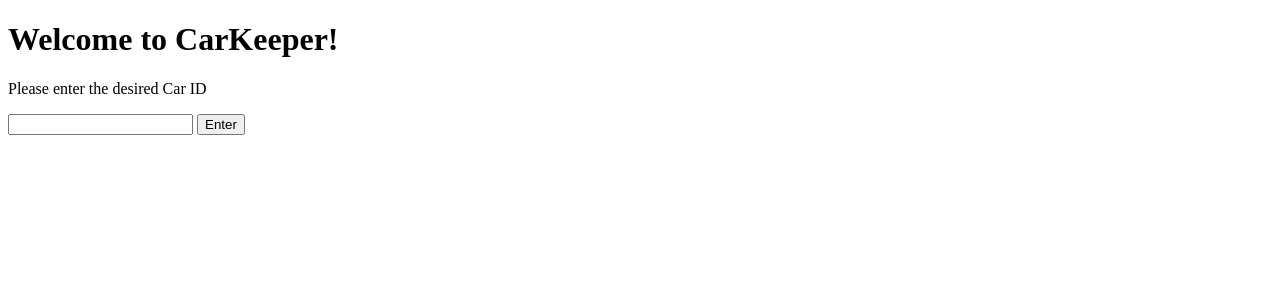
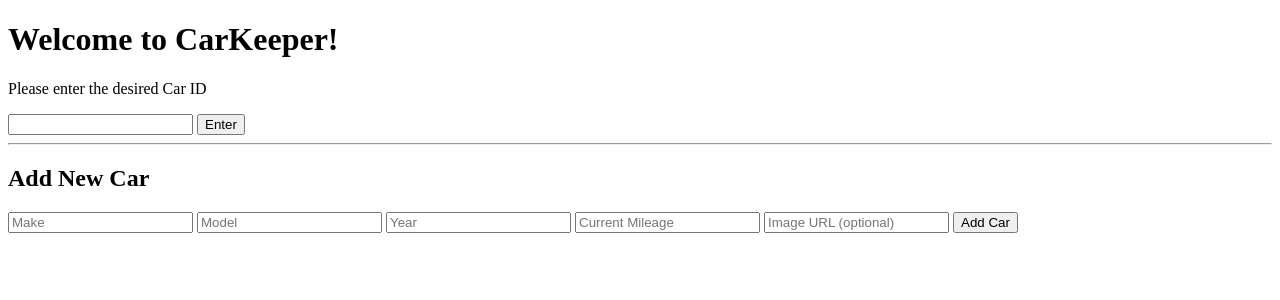
Before and after one commit to Seb1721/A2_CS4800, a Flask app: page / in a window 1280 px wide. Shown: the top 300 px of the page. Run offline with Flask 3, Linux system fonts and the light colour scheme.

Commit message:
feat: add car creation flow across frontend and backend

```diff
--- a/appBackend.py
+++ b/appBackend.py
@@ -12,8 +12,13 @@ def seed():
         return
     _seeded = True
 
-    c1 = add_car("Honda", "Civic", 2018, 116000)
-    c2 = add_car("Toyota", "Camry", 2012, 153200)
+    c1 = add_car("Honda", "Civic", 2018, 116000,
+                 "https://file.kelleybluebookimages.com/kbb/base/evox/CP/11185/2018-Honda-Civic-front_11185_032_2400x1800_WA.png"
+    )
+
+    c2 = add_car("Toyota", "Camry", 2012, 153200,
+                 "https://file.kelleybluebookimages.com/kbb/images/content/editorial/2012%20Toyota%20Camry%20SE%20Limited%20Edition%20front%20static.jpg"
+    )
 
     add_service(c1["id"], "02/20/26", 116000, "Oil", "Oil change", notes="0W-20 synthetic", cost="52.10")
     add_service(c1["id"], "03/10/26", 116400, "Inspection", "Safety check", notes="No charge", cost="")
@@ -22,20 +27,20 @@ def seed():
 
 # Index and current landing page
 @app.route("/")
-def start_index():
+def start_index_route():
     seed()
     return render_template("index.html")
 
 # Placeholder / may remove
 @app.route("/all_cars")
-def all_cars():
+def all_cars_route():
     seed()
     summaries = [car_summary(c) for c in list_cars()]
 
     return "<pre>" + pformat(summaries) + "</pre>"
 
-@app.route("/car_info")
-def car_info():
+@app.route("/car_info") # Default --> methods=["GET"]
+def car_info_route():
     seed()
     car_id = int(request.args.get("id", "0"))
     c = find_car(car_id)
@@ -44,5 +49,34 @@ def car_info():
 
     return jsonify(car_summary(c))
 
+@app.route("/add_car", methods=["POST"])
+def add_car_route():
+    seed()
+    data = request.get_json()
+
+    try:
+        make = data.get("make", "").strip()
+        model = data.get("model", "").strip()
+        year = int(data.get("year", 0))
+        mileage = int(data.get("mileage", 0))
+        image_url = data.get("image_url", "").strip()
+
+        if not make or not model:
+            return jsonify({"error": "Make and model are required."}), 400
+
+        if year <= 0:
+            return jsonify({"error": "Enter a valid year."}), 400
+
+        if mileage < 0:
+            return jsonify({"error": "Mileage cannot be negative."}), 400
+
+        new_car = add_car(make, model, year, mileage, image_url)
+
+        return jsonify(car_summary(new_car)), 201
+
+    except ValueError:
+        return jsonify({"error": "Year and mileage must be valid numbers."}), 400
+
+
 if __name__ == "__main__":
     app.run(host="127.0.0.1", port=5000, debug=True)
--- a/app_database.py
+++ b/app_database.py
@@ -1,5 +1,5 @@
 from datetime import datetime
-from pprint import pprint
+#from pprint import pprint
 
 # Helper functions to fix formatting of 'datetime' date object
 # Parses date string
@@ -36,7 +36,7 @@ def _new_service_id():
     return service_id
 
 # Core operations
-def add_car(make, model, year, current_mileage=0):
+def add_car(make, model, year, current_mileage=0, image_url=""):
     # Adds car into CARS list
     # Each car is a dictionary. Adds descriptors and information in k/v pairs.
     car = {
@@ -47,7 +47,8 @@ def add_car(make, model, year, current_mileage=0):
         "current_mileage": int(current_mileage),
         "last_service_date": None,
         "service_history": [],
-        "lifetime_cost": 0.0
+        "lifetime_cost": 0.0,
+        "image_url": image_url.strip()
     }
     # Adds car dictionary object to list of CARS & returns
     CARS.append(car)
@@ -127,7 +128,8 @@ def car_summary(car):
         "Car Name": f'{car["year"]} {car["make"]} {car["model"]}',
         "Current Mileage": car["current_mileage"],
         "Last Service Date": format_mmddyy(car["last_service_date"]),
-        "Lifetime Expenses": round(car["lifetime_cost"], 2)
+        "Lifetime Expenses": round(car["lifetime_cost"], 2),
+        "Image URL": car["image_url"]
     }
 
 # -------------------------
--- a/static/appScripts.js
+++ b/static/appScripts.js
@@ -1,10 +1,16 @@
 $(function () {
     const $inputtedID = $("#entered_car_id");
     const $enterButton = $("#enter_btn");
+    const $addCarButton = $("#add_car_btn");
+    const $make = $("#make");
+    const $model = $("#model");
+    const $year = $("#year");
+    const $mileage = $("#mileage");
+    const $imageURL = $("#image_url");
     const $out = $("#car_result");
 
     function renderCarSummary(car) {
-        $out.html(`
+        let html = `
             <h3>Car Summary</h3>
             <ul>
                 <li><b>Car ID:</b> ${car["Car ID"]}</li>
@@ -13,7 +19,19 @@ $(function () {
                 <li><b>Last Service Date:</b> ${car["Last Service Date"]}</li>
                 <li><b>Lifetime Expenses:</b> ${car["Lifetime Expenses"]}</li>
             </ul>
-        `);
+        `;
+
+        if (car["Image URL"]) {
+            html += `
+                <img
+                    src="${car["Image URL"]}"
+                    alt="Image of ${car["Car Name"]}"
+                    style="max-width: 300px; display: block; margin-top: 10px;"
+                >
+            `;
+        }
+
+        $out.html(html);
     }
 
     function renderError(msg) {
@@ -44,27 +62,76 @@ $(function () {
                 console.log("Request failed: /car?id=" + id);
                 console.log("HTTP status:", xhr.status);
 
-            if (xhr.responseJSON) {
-                console.log("Response JSON:", xhr.responseJSON);
-            //} else {
-            //     console.log("Response text:", xhr.responseText);
-            }
-
                 let msg = "Could not fetch car.";
                 if (xhr.responseJSON && xhr.responseJSON.error) {
                     msg = xhr.responseJSON.error;
                 } else if (xhr.status === 404) {
                     msg = "Car not found.";
                 }
+
                 renderError(msg);
-            },
+            }
         });
     }
 
-    // Click button -> lookup
+    function addCar() {
+        const make = $make.val().trim()
+        const model = $model.val().trim()
+        const year = $year.val().trim()
+        const mileage = $mileage.val().trim()
+        const image_url = $imageURL.val().trim()
+
+        if (!make || !model || !year || !mileage) {
+            renderError("Make, model, year, and mileage are required.");
+            return;
+        }
+
+        $.ajax({
+            url: "/add_car",
+            method: "POST",
+            contentType: "application/json",
+            dataType: "json",
+            data: JSON.stringify({
+                make: make,
+                model: model,
+                year: year,
+                mileage: mileage,
+                image_url: image_url
+            }),
+
+            // If the request succeeds, run the function and store the returned response into data
+            success: function(data) {
+                console.log("Car added successfully.");
+                console.log("Response data:", data);
+                renderCarSummary(data);
+
+                // Clear form inputs
+                $make.val("");
+                $model.val("");
+                $year.val("");
+                $mileage.val("");
+                $imageURL.val("");
+            },
+
+            error: function (xhr) {
+                console.log("Add car failed.");
+                console.log("HTTP status:", xhr.status);
+
+                let msg = "Could not add car.";
+                if (xhr.responseJSON && xhr.responseJSON.error) {
+                    msg = xhr.responseJSON.error;
+                }
+
+                renderError(msg);
+            }
+        });
+    }
+
+    // Click button interactions
     $enterButton.on("click", lookupCar);
+    $addCarButton.on("click", addCar);
 
-    // Press Enter in input -> lookup
+    // Press Enter on keyboard -> lookup
     $inputtedID.on("keydown", function (e) {
         if (e.key === "Enter") lookupCar();
     });
--- a/templates/index.html
+++ b/templates/index.html
@@ -6,15 +6,33 @@
     <title>CarKeeper</title>
     <script src="https://ajax.googleapis.com/ajax/libs/jquery/3.7.1/jquery.min.js"></script>
     <script src="{{ url_for('static', filename='appScripts.js') }}" defer></script>
-
 </head>
 <body>
     <h1>Welcome to CarKeeper!</h1>
     <p>Please enter the desired Car ID</p>
-    <!-- Creates a input field with an id -->
+
+    <!-- Input field for user to enter car ID -->
     <input id="entered_car_id" type="text"/>
-    <!-- Creates a button with an id -->
+
+    <!-- Button used to submit entered car ID -->
     <button id="enter_btn" type="button">Enter</button>
+
+    <hr>
+
+    <!-- Section to add new car -->
+     <!-- 'placeholder' field refers to "hint" in input box before typing -->
+    <h2>Add New Car</h2>
+    <input id="make" type="text" placeholder="Make" />
+    <input id="model" type="text" placeholder="Model" />
+    <input id="year" type="number" placeholder="Year" />
+    <input id="mileage" type="number" placeholder="Current Mileage" />
+
+    <!-- Currently requires user to enter own url for each car -->
+    <input id="image_url" type="text" placeholder="Image URL (optional)" />
+
+    <button id="add_car_btn" type="button">Add Car</button>
+
+    <!-- Container to display car search result -->
     <div id="car_result" style="margin-top: 16px;"></div>
 </body>
 </html>
```
Lines whose indentation alone changed are shown as unchanged.
